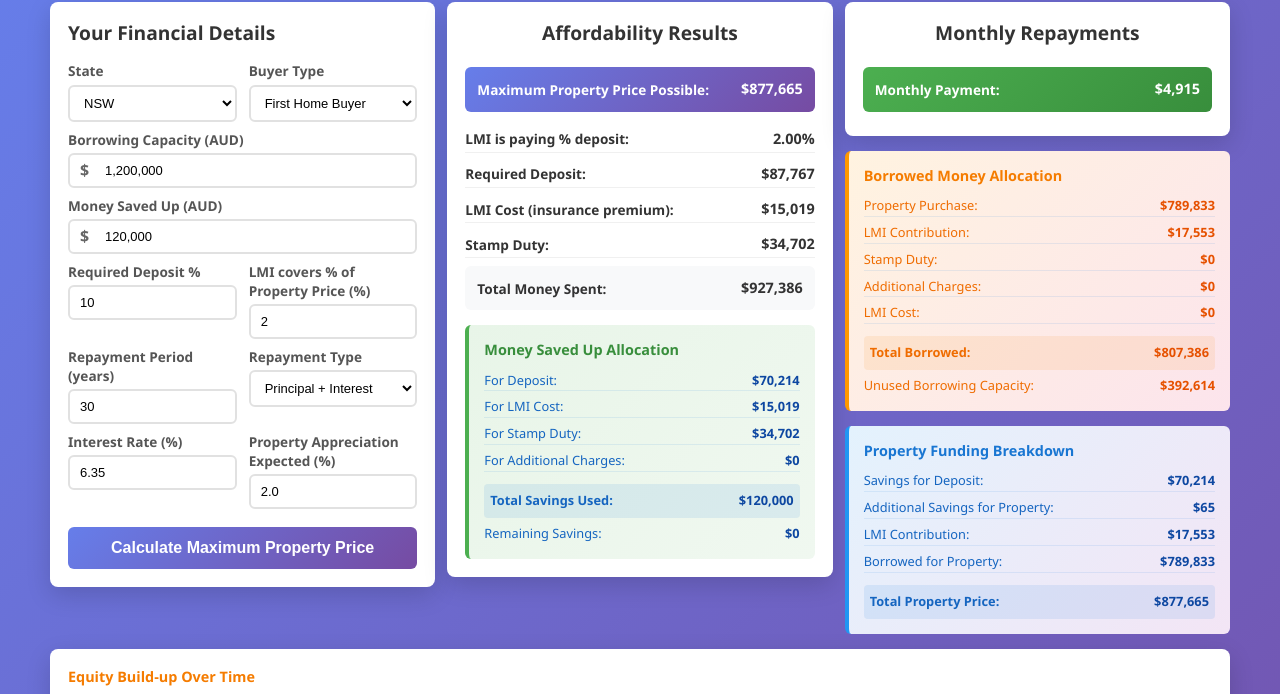
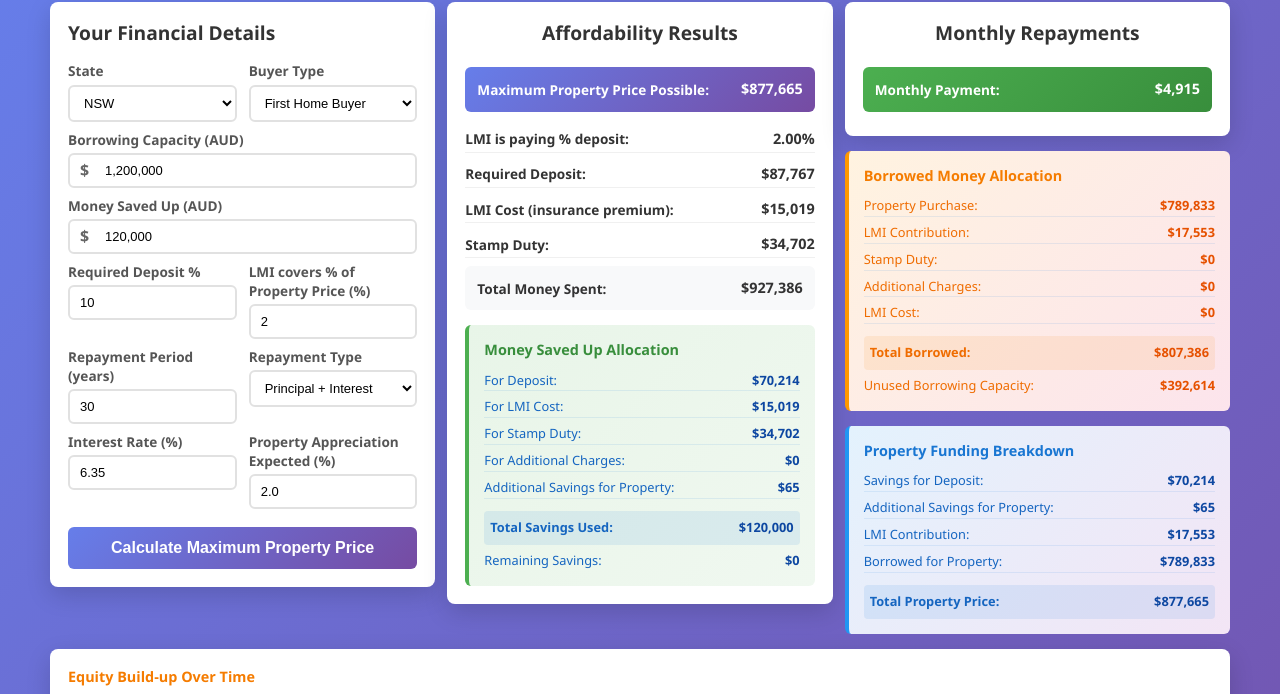
Before and after one commit to sagarsameer-pers/property-affordability-calculator, a plain HTML site: page index.html in a window 1280 px wide. Shown: the part 57-751 px from the top of the page. Drawn offline with Linux system fonts and the light colour scheme.

Commit message:
Add missing Additional Savings for Property to Money Saved Up Allocation - Added line item to Money Saved Up Allocation section - Fixed breakdown components not adding up to total - All Money Saved Up allocation now properly accounts for missing amount

```diff
--- a/index.html
+++ b/index.html
@@ -214,6 +214,10 @@
                                 <span>For Additional Charges:</span>
                                 <span id="savingsForCharges"></span>
                             </div>
+                            <div class="breakdown-item">
+                                <span>Additional Savings for Property:</span>
+                                <span id="additionalSavingsForPropertyAllocation"></span>
+                            </div>
                             <div class="breakdown-item total-breakdown">
                                 <span>Total Savings Used:</span>
                                 <span id="totalSavingsUsed"></span>
--- a/script.js
+++ b/script.js
@@ -803,6 +803,7 @@ class AffordabilityCalculator {
         document.getElementById('savingsForLMI').textContent = `$${data.savingsForLMI.toLocaleString()}`;
         document.getElementById('savingsForStampDuty').textContent = `$${data.savingsForStampDuty.toLocaleString()}`;
         document.getElementById('savingsForCharges').textContent = `$${data.savingsForCharges.toLocaleString()}`;
+        document.getElementById('additionalSavingsForPropertyAllocation').textContent = `$${data.remainingSavingsForProperty.toLocaleString()}`;
         document.getElementById('totalSavingsUsed').textContent = `$${data.totalSavingsUsed.toLocaleString()}`;
         document.getElementById('remainingSavings').textContent = `$${data.remainingSavings.toLocaleString()}`;
 
```
